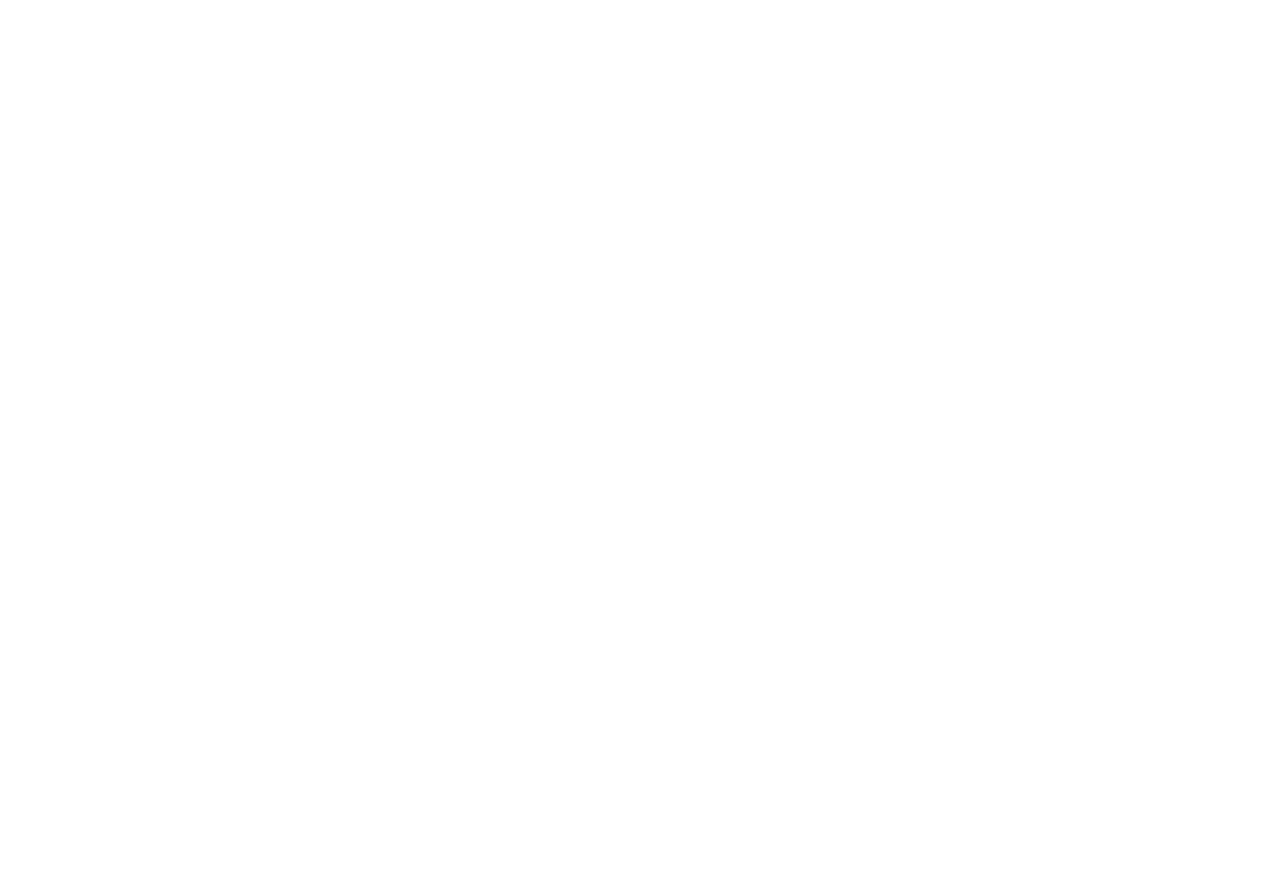
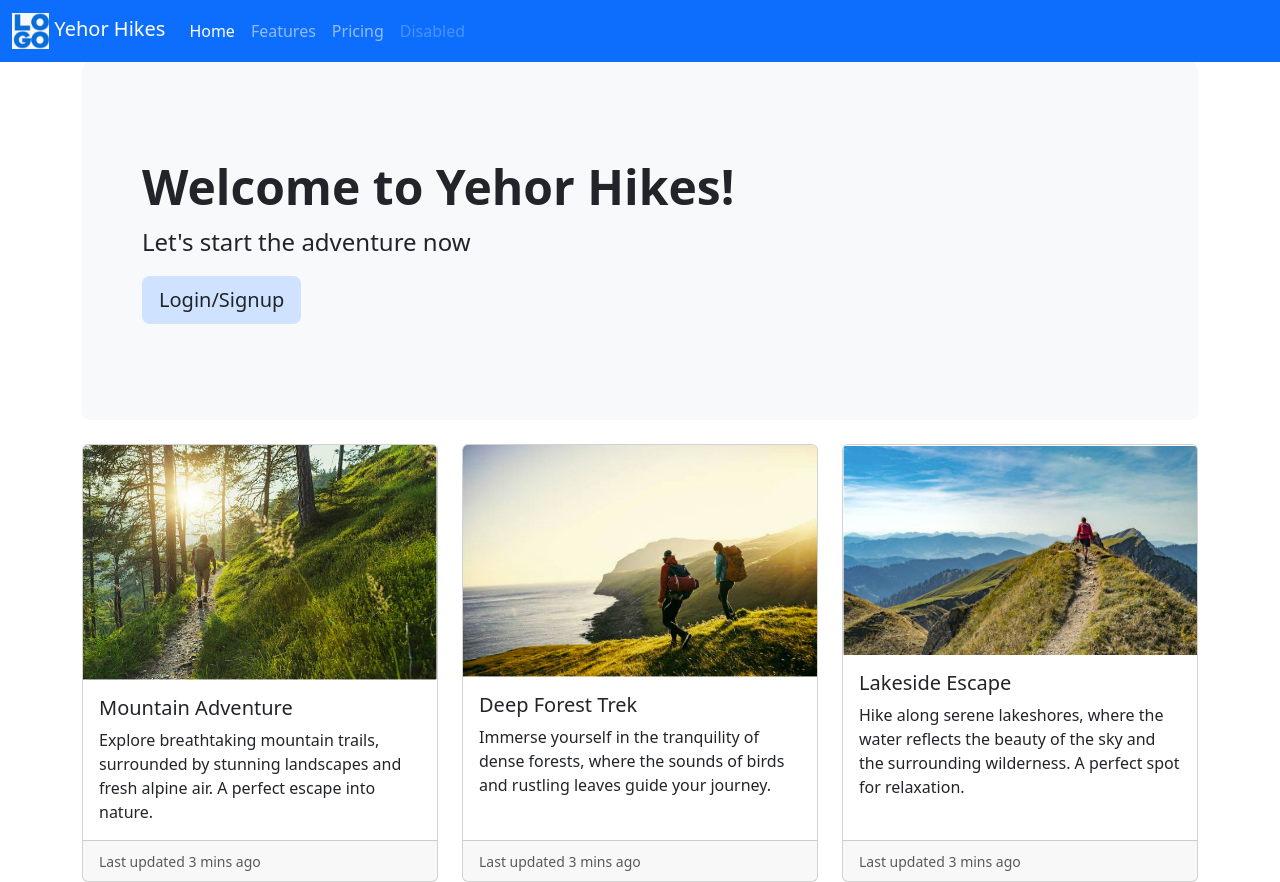
Before and after one commit to Likeemapples/1800_2025_BBY23, a plain HTML site: page index.html in a window 1280 px wide. Before the commit the page ends 800 px from the top, so only its background shows below. Drawn offline with nearby package versions, Linux system fonts and the light colour scheme.

Commit message:
Update index.html

```diff
--- a/index.html
+++ b/index.html
@@ -10,9 +10,13 @@
     <meta name="viewport" content="width=device-width, initial-scale=1">
 
     <!-- Bootstrap Library CSS CDN go here -->
+    <link href="https://cdn.jsdelivr.net/npm/bootstrap@5.3.2/dist/css/bootstrap.min.css" rel="stylesheet"
+    integrity="sha384-T3c6CoIi6uLrA9TneNEoa7RxnatzjcDSCmG1MXxSR1GAsXEV/Dwwykc2MPK8M2HN" crossorigin="anonymous">
     <!-- Boostrap Library JS CDN  go here -->
+    <link href="https://cdn.jsdelivr.net/npm/bootstrap@5.3.2/dist/css/bootstrap.min.css" rel="stylesheet"
+    integrity="sha384-T3c6CoIi6uLrA9TneNEoa7RxnatzjcDSCmG1MXxSR1GAsXEV/Dwwykc2MPK8M2HN" crossorigin="anonymous">
+    <!-- Other libraries go here -->
 
-    <!-- Other libraries go here -->
 
     <!-- Link to styles of your own -->
     <!-- <link rel="stylesheet" href="./styles/style.css"> -->
@@ -26,6 +30,84 @@
     <!------------------------------>
     <!-- Stuff for body goes here -->
 
+    <nav id="nav" class="navbar navbar-expand-lg navbar-dark bg-primary">
+        <div class="container-fluid">
+          <a class="navbar-brand" href="#">
+            <img src="./images/logo.jpg" height="36">
+            Yehor Hikes</a>
+          <button class="navbar-toggler" type="button" data-bs-toggle="collapse" data-bs-target="#navbarNav" aria-controls="navbarNav" aria-expanded="false" aria-label="Toggle navigation">
+            <span class="navbar-toggler-icon"></span>
+          </button>
+          <div class="collapse navbar-collapse" id="navbarNav">
+            <ul class="navbar-nav">
+              <li class="nav-item">
+                <a class="nav-link active" aria-current="page" href="#">Home</a>
+              </li>
+              <li class="nav-item">
+                <a class="nav-link" href="#">Features</a>
+              </li>
+              <li class="nav-item">
+                <a class="nav-link" href="#">Pricing</a>
+              </li>
+              <li class="nav-item">
+                <a class="nav-link disabled" aria-disabled="true">Disabled</a>
+              </li>
+            </ul>
+          </div>
+        </div>
+      </nav>
+
+<div class="container">
+    <div class="p-5 mb-4 bg-light rounded-3">
+        <div class="container-fluid py-5">
+          <h1 class="display-5 fw-bold">Welcome to Yehor Hikes!</h1>
+          <p class="col-md-8 fs-4">Let's start the adventure now</p>
+
+          <!-- Add an onclick attribute to define click event handler -->
+          <button onclick="window.location.href='login.html'" class="btn bg-primary-subtle btn-lg" type="button">Login/Signup</button>
+        </div>
+    </div>
+
+
+    <div class="row row-cols-1 row-cols-md-3 g-4">
+        <div class="col">
+          <div class="card h-100">
+            <img src="images/hike1.jpg" class="card-img-top" alt="Mountain Trail">
+            <div class="card-body">
+              <h5 class="card-title">Mountain Adventure</h5>
+              <p class="card-text">Explore breathtaking mountain trails, surrounded by stunning landscapes and fresh alpine air. A perfect escape into nature.</p>
+            </div>
+            <div class="card-footer">
+              <small class="text-muted">Last updated 3 mins ago</small>
+            </div>
+          </div>
+        </div>
+        <div class="col">
+          <div class="card h-100">
+            <img src="images/hike2.jpg" class="card-img-top" alt="Forest Path">
+            <div class="card-body">
+              <h5 class="card-title">Deep Forest Trek</h5>
+              <p class="card-text">Immerse yourself in the tranquility of dense forests, where the sounds of birds and rustling leaves guide your journey.</p>
+            </div>
+            <div class="card-footer">
+              <small class="text-muted">Last updated 3 mins ago</small>
+            </div>
+          </div>
+        </div>
+        <div class="col">
+          <div class="card h-100">
+            <img src="images/hike3.jpg" class="card-img-top" alt="Lakeside Hiking">
+            <div class="card-body">
+              <h5 class="card-title">Lakeside Escape</h5>
+              <p class="card-text">Hike along serene lakeshores, where the water reflects the beauty of the sky and the surrounding wilderness. A perfect spot for relaxation.</p>
+            </div>
+            <div class="card-footer">
+              <small class="text-muted">Last updated 3 mins ago</small>
+            </div>
+          </div>
+        </div>
+      </div>
+    </div>
 
     <!---------------------------------------------->
     <!-- Your own JavaScript functions go here    -->
```
